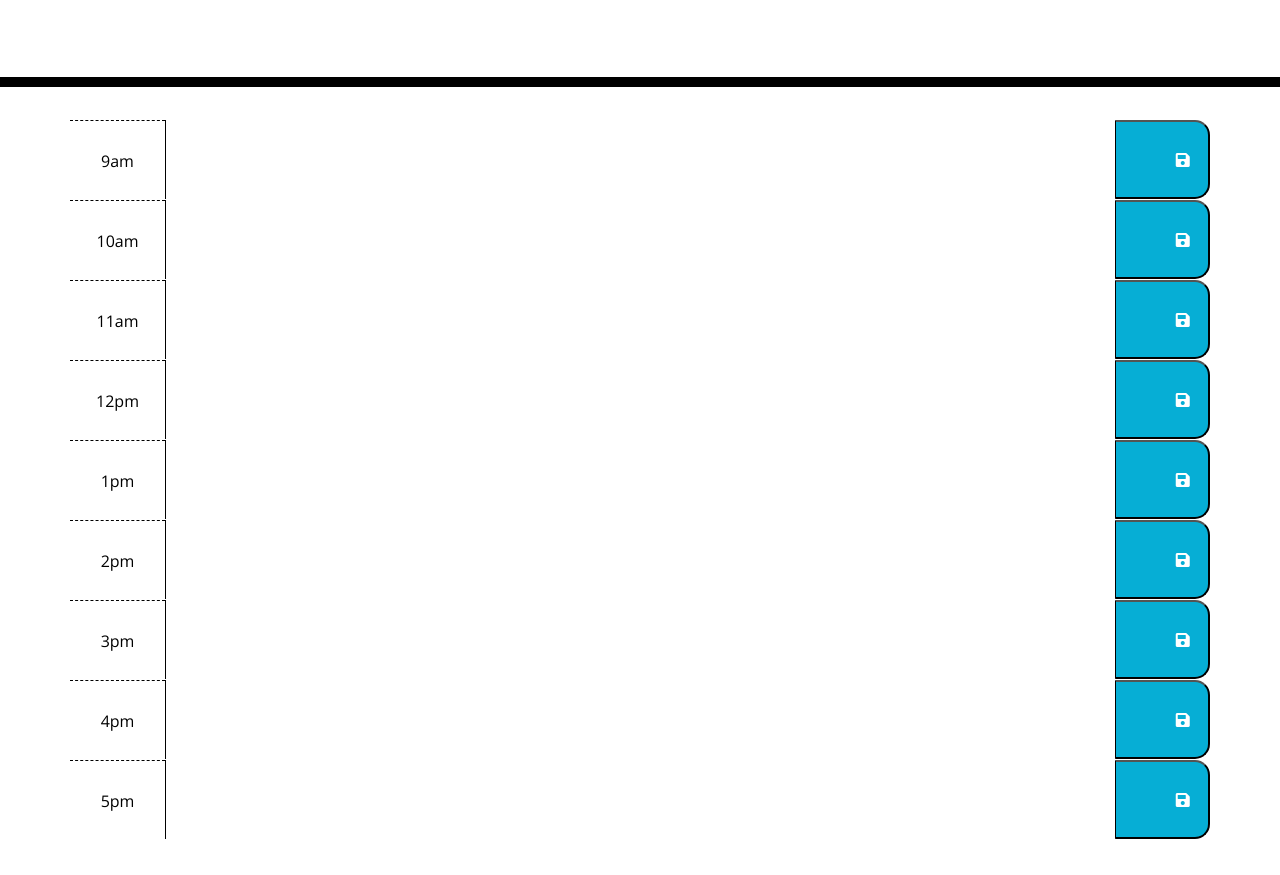
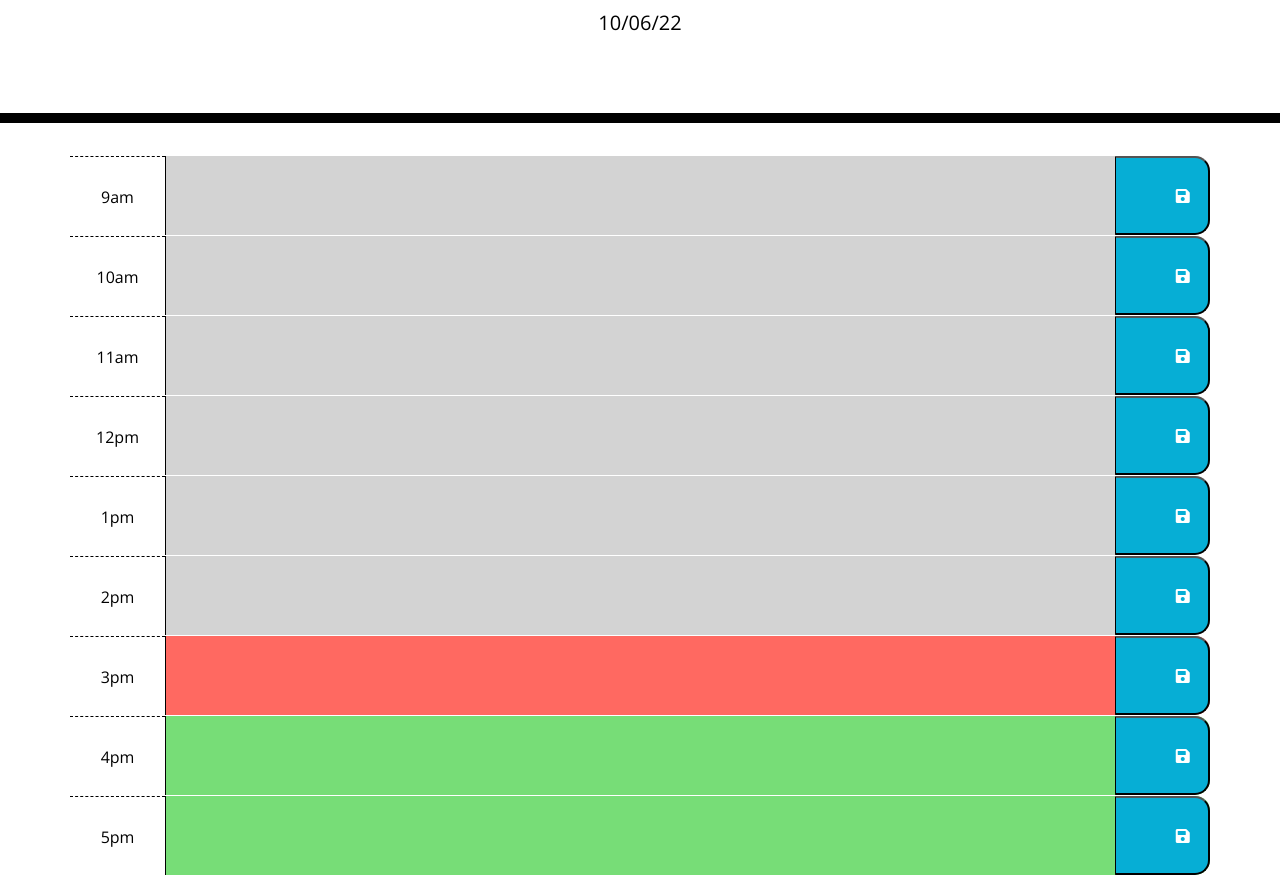
Before and after one commit to APetersen11/forget-me-not, a plain HTML site: page index.html in a window 1280 px wide. Shown: the part 181-1056 px from the top of the page. Before the commit the page ends 1020 px from the top, so only its background shows below. Drawn offline with nearby package versions, Linux system fonts and the light colour scheme.

```diff
--- a/assets/js/script.js
+++ b/assets/js/script.js
@@ -1,7 +1,54 @@
 // Use moment to add the date to the top of the page
+const currentDate = moment().format("MM/DD/YY");
+document.getElementById("currentDay").textContent = currentDate;
 
 // Compare actual time to time of time block to set past present and future classes
 
+// get current hour
+function timeTracker() {
+  let currentHour = moment().hour();
+
+  // check time in time blocks
+  $(".time-block").each(function () {
+    let timeBlockHour = parseInt($(this).attr("id").split("-")[1]);
+    console.log(timeBlockHour, currentHour);
+
+    if (timeBlockHour < currentHour) {
+      $(this).addClass("past");
+    } else if (timeBlockHour === currentHour) {
+      $(this).addClass("present");
+      $(this).removeClass("past");
+    } else {
+      $(this).addClass("future");
+      $(this).removeClass("present");
+      $(this).removeClass("past");
+    }
+  });
+}
+
+timeTracker();
+
 // add a event listener to save the contents of the text area to local storage
+$(".saveBtn").on("click", function () {
+  var key = $(this).parent().attr("id");
+
+  var value = $(this).siblings("textarea").val();
+
+  localStorage.setItem(key, value);
+});
 
 // load saved text area content from local storage
+//get items for each time block
+// $("#hour-9 textarea").val(localStorage.getItem("hour-9"));
+// $("#hour-10 textarea").val(localStorage.getItem("hour-10"));
+// $("#hour-11 textarea").val(localStorage.getItem("hour-11"));
+// $("#hour-12 textarea").val(localStorage.getItem("hour-12"));
+// $("#hour-13 textarea").val(localStorage.getItem("hour-13"));
+// $("#hour-14 textarea").val(localStorage.getItem("hour-14"));
+// $("#hour-15 textarea").val(localStorage.getItem("hour-15"));
+// $("#hour-16 textarea").val(localStorage.getItem("hour-16"));
+// $("#hour-17 textarea").val(localStorage.getItem("hour-17"));
+
+for(let i = 9; i < 18; i++){
+    $(`#hour-${i} textarea`).val(localStorage.getItem(`hour-${i}`));
+}
--- a/index.html
+++ b/index.html
@@ -35,9 +35,7 @@
           9am
         </div>
 
-        <textarea class="col-10 description">
-
-        </textarea>
+        <textarea class="col-10 description"></textarea>
 
         <button class="col-1 saveBtn">
           <i class="fas fa-save"></i>
@@ -82,7 +80,7 @@
           <i class="fas fa-save"></i>
         </button>
       </div>
-      <div class="row time-block" id="hour-1">
+      <div class="row time-block" id="hour-13">
         <div class="col-1 hour">
           1pm
         </div>
@@ -95,7 +93,7 @@
           <i class="fas fa-save"></i>
         </button>
       </div>
-      <div class="row time-block" id="hour-2">
+      <div class="row time-block" id="hour-14">
         <div class="col-1 hour">
           2pm
         </div>
@@ -108,7 +106,7 @@
           <i class="fas fa-save"></i>
         </button>
       </div>
-      <div class="row time-block" id="hour-3">
+      <div class="row time-block" id="hour-15">
         <div class="col-1 hour">
           3pm
         </div>
@@ -121,7 +119,7 @@
           <i class="fas fa-save"></i>
         </button>
       </div>
-      <div class="row time-block" id="hour-4">
+      <div class="row time-block" id="hour-16">
         <div class="col-1 hour">
           4pm
         </div>
@@ -134,7 +132,7 @@
           <i class="fas fa-save"></i>
         </button>
       </div>
-      <div class="row time-block" id="hour-5">
+      <div class="row time-block" id="hour-17">
         <div class="col-1 hour">
           5pm
         </div>
```
Also changed, not shown: assets/images/Screen Shot 2022-10-06 at 11.35.13 AM.png (added), assets/images/Screen Shot 2022-10-06 at 11.35.24 AM.png (added), 1 other file.
